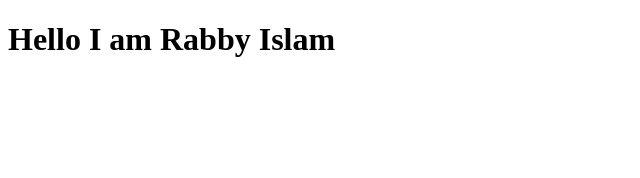
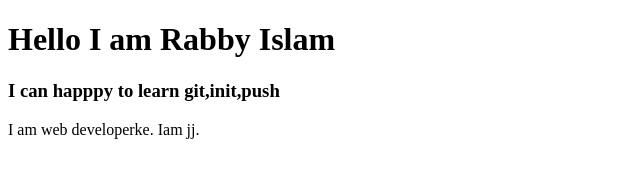
Before and after one commit to mrwpmaster/my-first-website, a plain HTML site: page index.html in a window 1280 px wide. Shown: the whole page, without its empty margins (0-640 px from the left). Drawn offline with Linux system fonts and the light colour scheme.

Commit message:
this is the edit version of my git

```diff
--- a/index.html
+++ b/index.html
@@ -7,5 +7,7 @@
 </head>
 <body>
     <h1>Hello I am Rabby Islam</h1>
+    <h3>I can happpy to learn git,init,push</h3>
+    <p>I am web developerke. Iam jj.</p>
 </body>
 </html>
```
